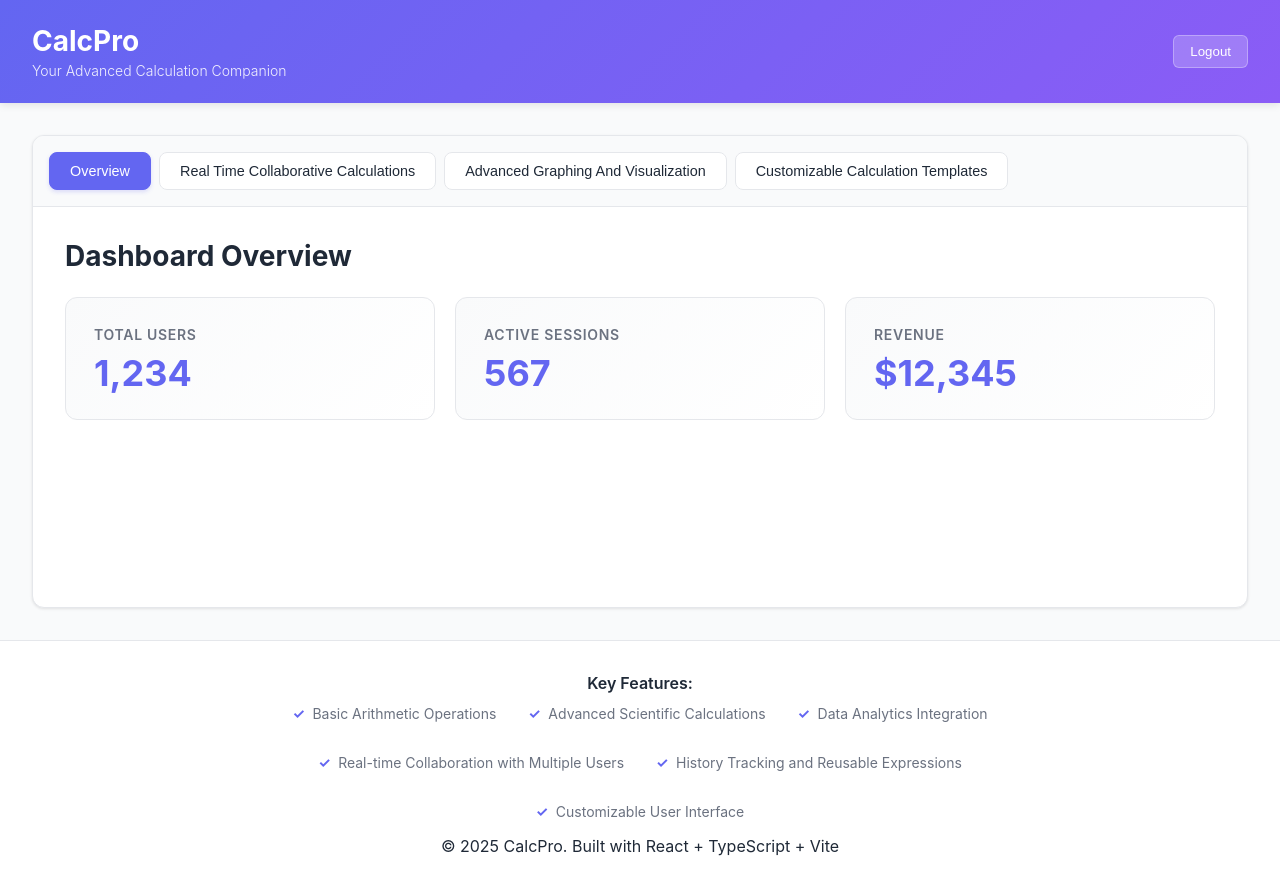
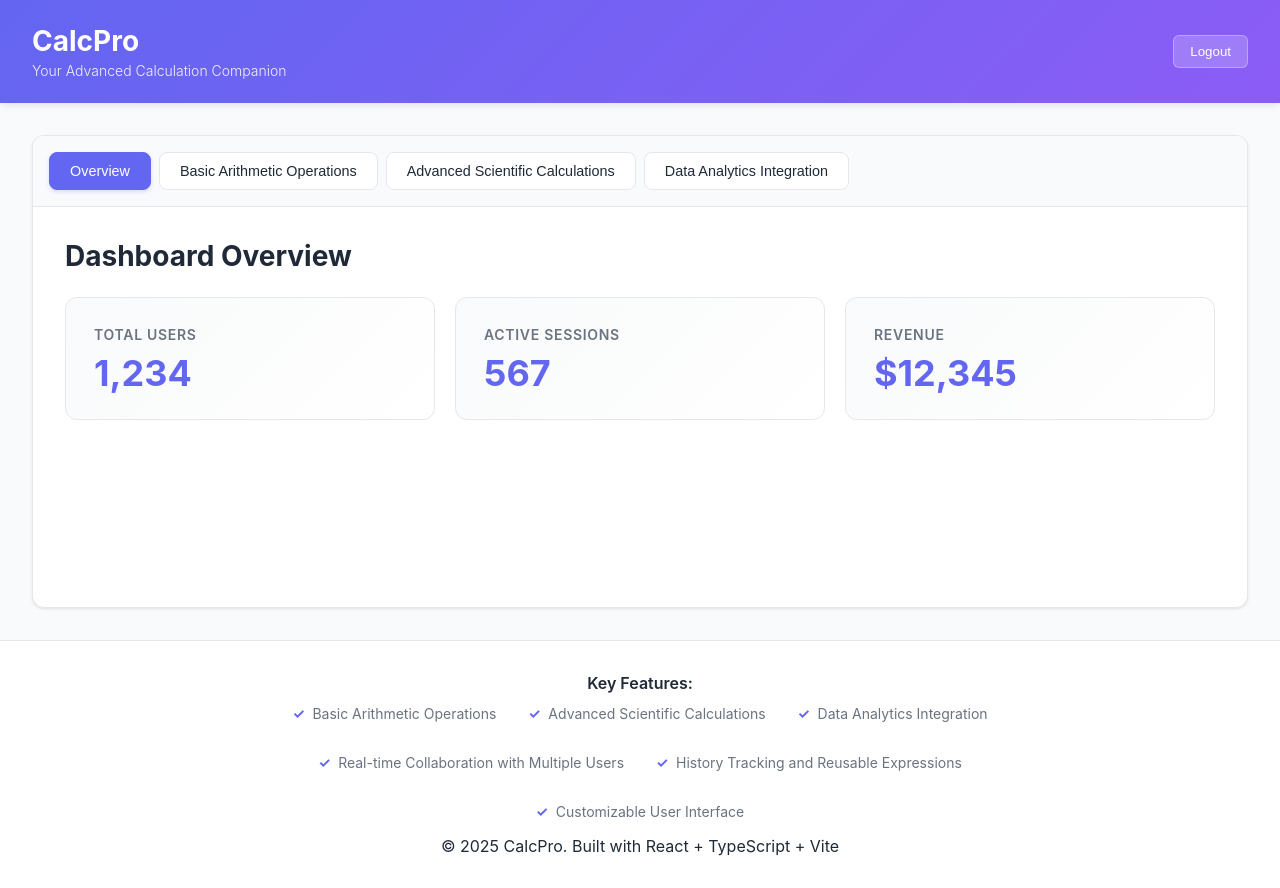
Before and after one commit to playworks93/calcpro-landing-app, a React (Vite) app: page / in a window 1280 px wide. Both pictures are taken after typing "name@example.com", "Sample123" into the empty fields and a click on the button "Sign In". Built offline with nearby package versions, Linux system fonts and the light colour scheme.

Commit message:
Add src/components/Dashboard.tsx

```diff
--- a/src/components/Dashboard.tsx
+++ b/src/components/Dashboard.tsx
@@ -15,22 +15,22 @@ const Dashboard = (props: DashboardProps) => {
           Overview
         </button>
         <button
-          className={activeTab === 'real_time_collaborative_calculations' ? 'active' : ''}
-          onClick={() => setActiveTab('real_time_collaborative_calculations')}
+          className={activeTab === 'basic_arithmetic_operations' ? 'active' : ''}
+          onClick={() => setActiveTab('basic_arithmetic_operations')}
         >
-          Real Time Collaborative Calculations
+          Basic Arithmetic Operations
         </button>
         <button
-          className={activeTab === 'advanced_graphing_and_visualization' ? 'active' : ''}
-          onClick={() => setActiveTab('advanced_graphing_and_visualization')}
+          className={activeTab === 'advanced_scientific_calculations' ? 'active' : ''}
+          onClick={() => setActiveTab('advanced_scientific_calculations')}
         >
-          Advanced Graphing And Visualization
+          Advanced Scientific Calculations
         </button>
         <button
-          className={activeTab === 'customizable_calculation_templates' ? 'active' : ''}
-          onClick={() => setActiveTab('customizable_calculation_templates')}
+          className={activeTab === 'data_analytics_integration' ? 'active' : ''}
+          onClick={() => setActiveTab('data_analytics_integration')}
         >
-          Customizable Calculation Templates
+          Data Analytics Integration
         </button>
       </nav>
 
@@ -55,24 +55,24 @@ const Dashboard = (props: DashboardProps) => {
           </div>
         )}
 
-        {activeTab === 'real_time_collaborative_calculations' && (
+        {activeTab === 'basic_arithmetic_operations' && (
           <div className="tab-content">
-            <h2>Real-time Collaborative Calculations</h2>
-            <p>Manage your real time collaborative calculations here.</p>
+            <h2>Basic Arithmetic Operations</h2>
+            <p>Manage your basic arithmetic operations here.</p>
           </div>
         )}
 
-        {activeTab === 'advanced_graphing_and_visualization' && (
+        {activeTab === 'advanced_scientific_calculations' && (
           <div className="tab-content">
-            <h2>Advanced Graphing and Visualization</h2>
-            <p>Manage your advanced graphing and visualization here.</p>
+            <h2>Advanced Scientific Calculations</h2>
+            <p>Manage your advanced scientific calculations here.</p>
           </div>
         )}
 
-        {activeTab === 'customizable_calculation_templates' && (
+        {activeTab === 'data_analytics_integration' && (
           <div className="tab-content">
-            <h2>Customizable Calculation Templates</h2>
-            <p>Manage your customizable calculation templates here.</p>
+            <h2>Data Analytics Integration</h2>
+            <p>Manage your data analytics integration here.</p>
           </div>
         )}
       </div>
```
